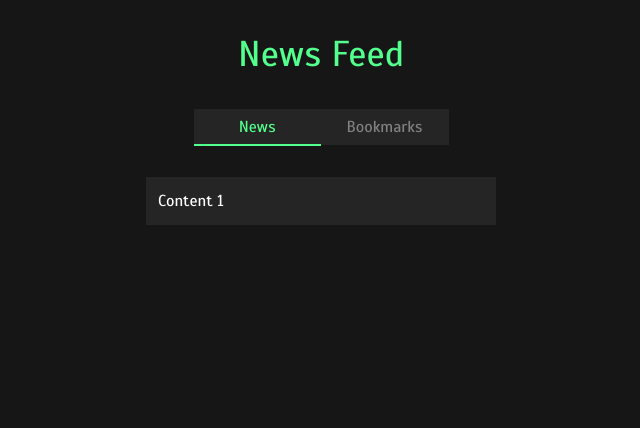
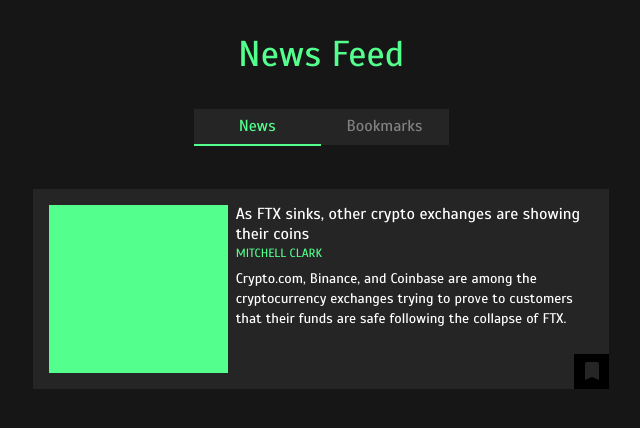
Before and after one commit to AmanamIsrael/vendease-news, a Next.js app: page / in a window 1280 px wide. Shown: the top 428 px of the page, without its empty margins (319-959 px from the left). Built offline with nearby package versions, Linux system fonts and the light colour scheme.

Commit message:
feature: add and implement News component

```diff
--- /dev/null
+++ b/src/components/News/index.tsx
@@ -0,0 +1,21 @@
+import React from 'react'
+import IconBookmark from '../icons/IconBookmark'
+
+export const News: React.FC = () => {
+    return (
+        <div className='p-4 bg-grey h-[200px] w-full grid grid-cols-[1fr_2fr] gap-2 relative'>
+            <div className='w-full h-full bg-green'></div>
+            <div className='flex flex-col space-y-2'>
+                <div className='h-max'>
+                    <p>As FTX sinks, other crypto exchanges are showing their coins</p>
+                    <p className='text-xs uppercase text-green'>Mitchell Clark</p>
+                </div>
+                <p className='text-sm font-light'>Crypto.com, Binance, and Coinbase are among the cryptocurrency exchanges trying to prove to customers that their funds are safe following the collapse of FTX.
+                </p>
+            </div>
+            <button type='button' className='absolute right-0 grid place-content-center bottom-0 bg-[#000000] w-[35px] h-[35px]'>
+                <IconBookmark />
+            </button>
+        </div>
+    )
+}
--- a/src/components/Tabs.tsx
+++ b/src/components/Tabs.tsx
@@ -1,5 +1,6 @@
 import { Tab as HTab } from '@headlessui/react'
 import { Fragment } from 'react'
+import { News } from './News'
 
 const Tabs: React.FC = () => {
     return (
@@ -16,8 +17,10 @@
                     )}
                 </HTab>
             </HTab.List>
-            <HTab.Panels className="bg-grey min-h-50px w-full p-3">
-                <HTab.Panel>Content 1</HTab.Panel>
+            <HTab.Panels className="min-h-50px w-full p-3">
+                <HTab.Panel>
+                    <News />
+                </HTab.Panel>
                 <HTab.Panel>Content 2</HTab.Panel>
             </HTab.Panels>
         </HTab.Group>
--- /dev/null
+++ b/src/components/icons/IconBookmark.tsx
@@ -0,0 +1,11 @@
+import React from 'react'
+
+const IconBookmark = () => {
+    return (
+        <svg width="24" height="24" viewBox="0 0 24 24" fill="none" xmlns="http://www.w3.org/2000/svg">
+            <path d="M5 21V5C5 4.45 5.196 3.979 5.588 3.587C5.97933 3.19567 6.45 3 7 3H17C17.55 3 18.021 3.19567 18.413 3.587C18.8043 3.979 19 4.45 19 5V21L12 18L5 21Z" fill="#252525" />
+        </svg>
+    )
+}
+
+export default IconBookmark
--- a/src/pages/index.tsx
+++ b/src/pages/index.tsx
@@ -6,7 +6,7 @@
     <main>
       <section className='w-screen h-screen pt-[32px]'>
         <p className='leading-44.78 text-4xl text-green mb-[32px] capitalise text-center'>News Feed</p>
-        <div className='grid gap-[32px] justify-items-center w-[350px] mx-auto'>
+        <div className='grid gap-[32px] justify-items-center md:w-[600px] w-[350px] mx-auto'>
           <Tabs />
         </div>
       </section>
--- a/src/styles/globals.scss
+++ b/src/styles/globals.scss
@@ -18,4 +18,5 @@
   font-family: "Scada", sans-serif;
   color: $white;
   background-color: $black;
+  line-height: 19.9px;
 }
```
